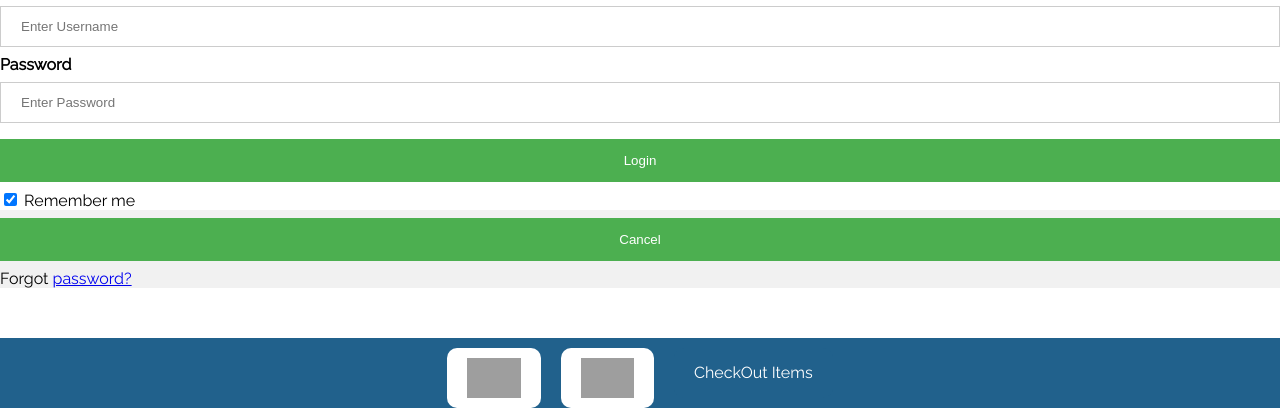
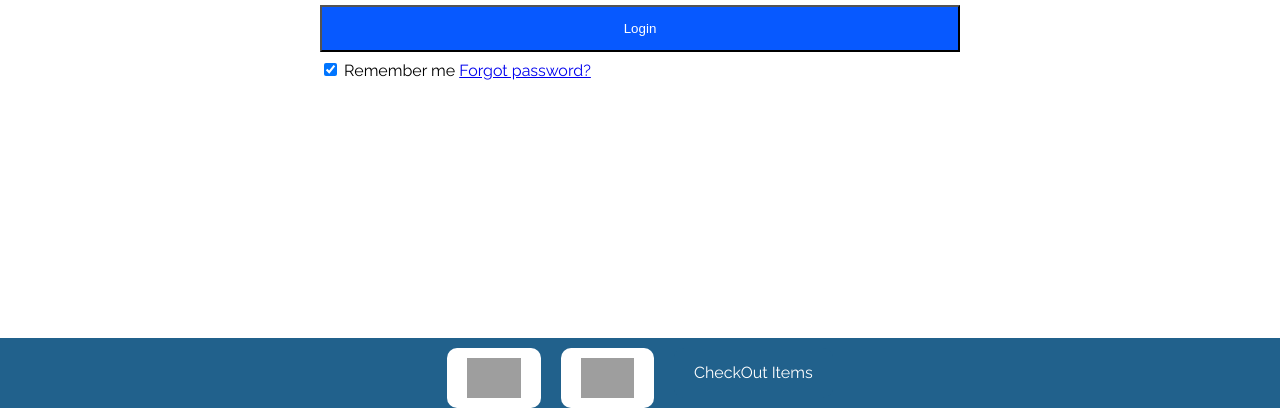
Before and after one commit to AjayParambath/Nile, a PHP site: page /Login1/index.php in a window 1280 px wide. Shown: the part 392-800 px from the top of the page. Run offline with PHP 8.4, Linux system fonts and the light colour scheme; grey boxes are pictures that could not be loaded.

Commit message:
Update index.php

```diff
--- a/Login1/index.php
+++ b/Login1/index.php
@@ -8,12 +8,10 @@
     <style >
     button{}
         .button1 {
-              background-color: #4CAF50;
+              background-color: #0759FF;
               color: white;
               padding: 14px 20px;
               margin: 8px 0;
-              border: none;
-              cursor: pointer;
               width: 100%;
             }
          .button1:hover {
@@ -53,16 +51,21 @@
 
 
 <form action="../cart/index.php" method="post">
-  <div class="imgcontainer">
-    <img src="https://www.w3schools.com/howto/img_avatar2.png" alt="Avatar" class="avatar">
+
+
+  <div class="n-logincontent">
+     <div class="n-image">
+    <img src="https://image.shutterstock.com/image-vector/male-silhouette-avatar-profile-picture-260nw-199246382.jpg" alt="" width=200 height=200 class="n-image">
   </div>
-
-  <div class="container">
     <div class="n-f-width">
-    <label for="uname"><b>Username</b></label>
+    <label for="uname">
+        <b>Username</b>
+    </label>
     <input type="text" placeholder="Enter Username" name="uname" required>
     <br>
-    <label for="psw"><b>Password</b></label>
+    <label for="n-psw">
+        <b>Password</b>
+    </label>
     <input type="password" placeholder="Enter Password" name="psw" required>
     <br>
     </div>
@@ -70,12 +73,12 @@
     <label>
       <input type="checkbox" checked="checked" name="remember"> Remember me
     </label>
+    <span >
+        <a href="#">Forgot password?</a>
+    </span>
   </div>
 
-  <div class="container" style="background-color:#f1f1f1">
-    <button type="button" class="cancelbtn button button1">Cancel</button>
-    <span class="psw">Forgot <a href="#">password?</a></span>
-  </div>
+
 </form>
 
 
@@ -98,3 +101,22 @@
     </div>
 </body>
 </html>
+
+
+
+
+
+
+
+
+
+
+
+<!-- Bottom Bar -->
+    <div class="n-selected-bar n-blue n-inline n-center">
+        <div class="n-selected-item "><img class="n-image" src="https://rukminim1.flixcart.com/image/416/416/k2jbyq80pkrrdj/mobile-refurbished/m/5/p/na-128-a-pafb0023in-motorola-4-original-imafhmzvrhbrzs5c.jpeg?q=70" alt=""></div>
+        <div class="n-selected-item "><img class="n-image" src="https://rukminim1.flixcart.com/image/416/416/k2jbyq80pkrrdj/mobile-refurbished/m/5/p/na-128-a-pafb0023in-motorola-4-original-imafhmzvrhbrzs5c.jpeg?q=70" alt=""></div>
+        <a class="n-button n-rounded n-blue-hover n-right">CheckOut Items</a>
+    </div>
+</body>
+</html>
```
